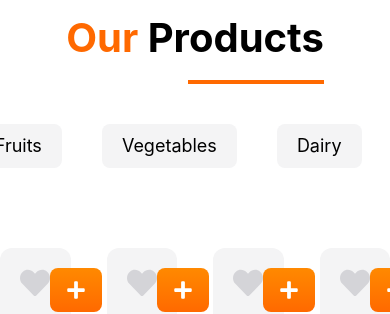
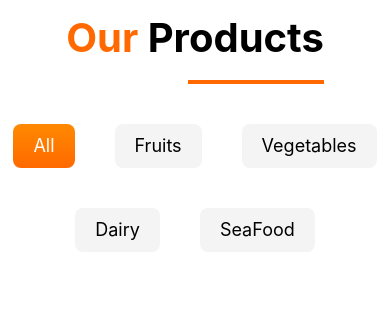
Before and after one commit to pawangrover100/-Multipage-Grocery-Website-with-React-Tailwind-CSS, a React (Vite) app: page / in a window 390 px wide. Shown: the part 3920-4234 px from the top of the page. Built offline with nearby package versions, Linux system fonts and the light colour scheme; grey boxes are pictures that could not be loaded.

Commit message:
menu tab and cards responsive in products.jsx

```diff
--- a/src/components/Products/Products.jsx
+++ b/src/components/Products/Products.jsx
@@ -25,7 +25,7 @@ function Products() {
         <Heading highlight="Our" heading="Products" />
 
         {/* tabs */}
-        <div className="flex gap-10 justify-center mt-10">
+        <div className="flex flex-wrap gap-10 justify-center mt-10">
           {categories.map((category) => {
             return (
               <button
@@ -44,7 +44,7 @@ function Products() {
           })}
         </div>
         {/* Products listing */}
-        <div className="grid grid-cols-4 gap-9 mt-20">{renderCards}</div>
+        <div className="grid grid-cols-1 md:grid-cols-4 gap-9 mt-20">{renderCards}</div>
         <div className="mt-15 mx-auto w-fit">
           <Button  content="view all"/>
         </div>
```
